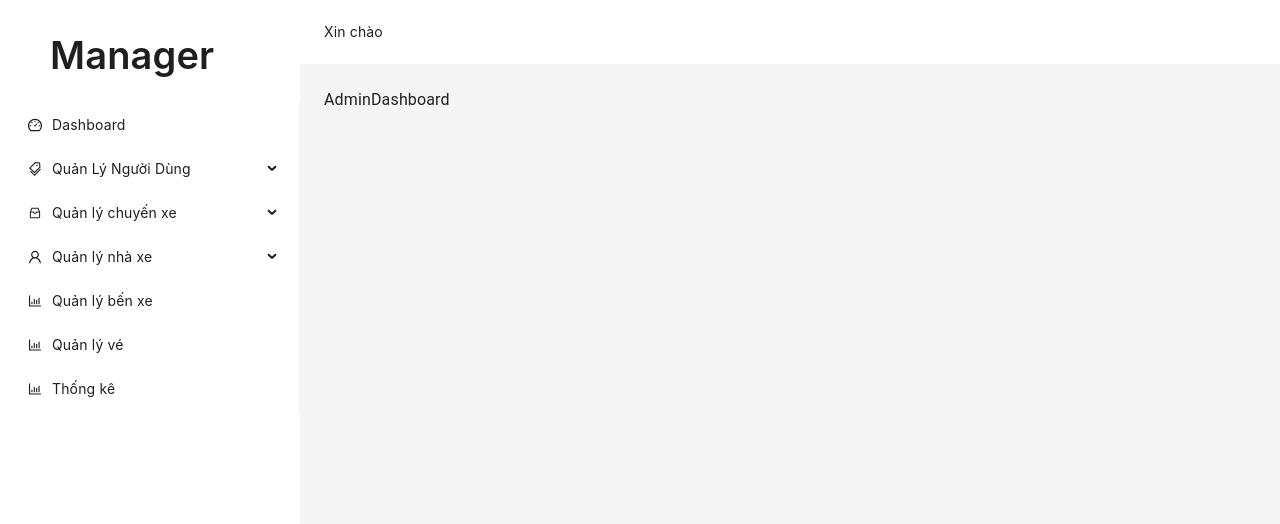
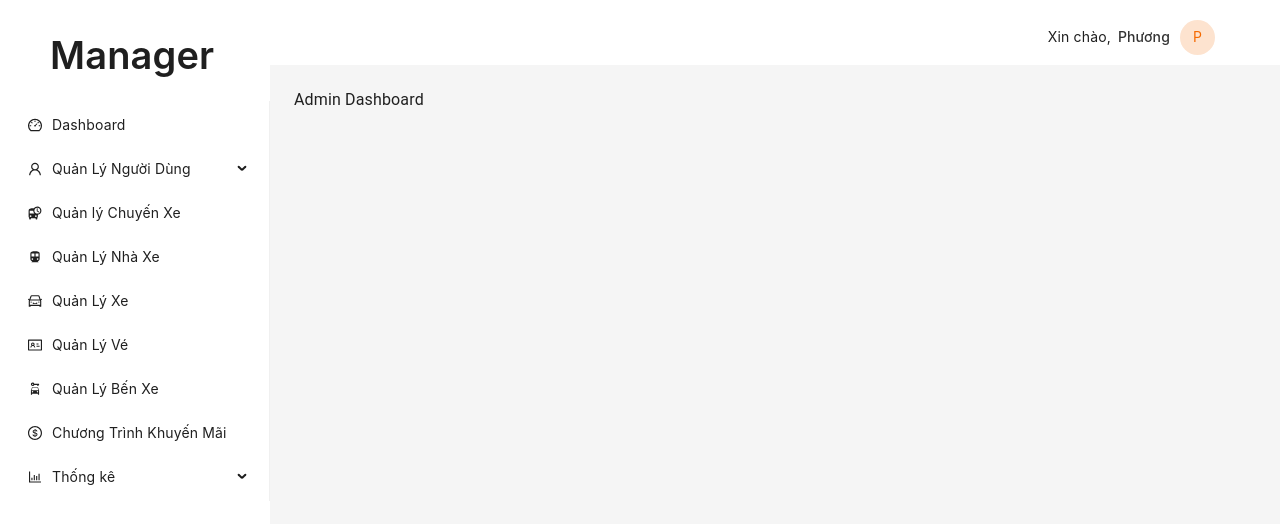
Before and after one commit to phuongdenpro/ticket-booking-client, a React (Create React App) app: page /admin in a window 1280 px wide. Shown: the top 524 px of the page. Built offline with nearby package versions, Linux system fonts and the light colour scheme.

Commit message:
header admin manager

```diff
--- a/src/components/common/Sidebar.js
+++ b/src/components/common/Sidebar.js
@@ -7,6 +7,9 @@ import {
   DashboardOutlined,
   MenuUnfoldOutlined,
   MenuFoldOutlined,
+  CarOutlined,
+  IdcardOutlined,
+  DollarCircleOutlined,
 } from "@ant-design/icons";
 import { Avatar, Button, Menu } from "antd";
 import { useNavigate } from "react-router-dom";
@@ -14,6 +17,9 @@ import { Typography } from "antd";
 import React, { useEffect, useState } from "react";
 import store from "../../redux/store";
 import logo from "../../assets/logo.png";
+import CarRentalIcon from "@mui/icons-material/CarRental";
+import DepartureBoardIcon from "@mui/icons-material/DepartureBoard";
+import DirectionsTransitIcon from "@mui/icons-material/DirectionsTransit";
 const { Title } = Typography;
 
 const rootSubmenuKeys = [
@@ -45,31 +51,25 @@ const Sidebar = (props) => {
   };
   const items = [
     getItem("Dashboard", "", <DashboardOutlined />),
-    getItem("Quản Lý Người Dùng", "sub1", <TagsOutlined />, [
-      getChildItem("Nhóm sản phẩm", "2"),
-      getChildItem("Sản phẩm", "3"),
-      getChildItem("Ngành hàng", "4"),
-    ]),
     getItem(
-      "Quản lý chuyến xe",
-      "sub2",
-      <InboxOutlined />,
-      [
-        getChildItem("Phiếu nhập hàng", "5"),
-        getChildItem("Phiếu kiểm kê", "6"),
-        getChildItem("Lịch sử biến động kho", "7"),
-      ],
+      "Quản Lý Người Dùng",
+      "user",
+      <UserOutlined />,
+      [getChildItem("Người dùng", "user/user"), getChildItem("Nhóm người dùng", "user/group-user")],
       true
     ),
-    getItem("Quản lý nhà xe", "sub3", <UserOutlined />, [
-      getChildItem("Nhà cung cấp", "1", true),
-      getChildItem("Quản lý xe", "9"),
-      getChildItem("Khách hàng", "10"),
-      getChildItem("Nhân viên", "11", true),
+    getItem("Quản lý Chuyến Xe", "trip", <DepartureBoardIcon />),
+    getItem("Quản Lý Nhà Xe", "passenger", <DirectionsTransitIcon />),
+    getItem("Quản Lý Xe", "vehicle", <CarOutlined />),
+    getItem("Quản Lý Vé", "ticket", <IdcardOutlined />),
+    getItem("Quản Lý Bến Xe", "station", <CarRentalIcon />),
+    getItem("Chương Trình Khuyến Mãi", "promotion", <DollarCircleOutlined />),
+    getItem("Thống kê", "dashboard", <BarChartOutlined />, [
+      getChildItem("Thống kê doanh thu", "dashboard/cost"),
+      getChildItem("Thống kê người dùng", "dashboard/user"),
+      getChildItem("Thống kê vé", "dashboard/ticket"),
+      getChildItem("Thống kê tổng hợp ", "dashboard/default"),
     ]),
-    getItem("Quản lý bến xe", "12", <BarChartOutlined />),
-    getItem("Quản lý vé", "13", <BarChartOutlined />),
-    getItem("Thống kê", "dashboard/default", <BarChartOutlined />),
   ];
 
   const onOpenChange = (keys) => {
@@ -83,16 +83,16 @@ const Sidebar = (props) => {
   };
 
   const onSelect = (selected) => {
-    navigate(`/admin/${selected.key}`)
-  }
+    navigate(`/admin/${selected.key}`);
+  };
 
   const onClick = (selected) => {
-    navigate(`/admin/${selected.key}`)
-  }
+    navigate(`/admin/${selected.key}`);
+  };
 
   return (
     <div>
-    <Title style={{marginLeft:50, height:50}}>Manager</Title>
+      <Title style={{ marginLeft: 50, height: 50 }}>Manager</Title>
       <Menu
         mode="inline"
         theme="light"
--- a/src/components/common/Topbar.js
+++ b/src/components/common/Topbar.js
@@ -1,10 +1,34 @@
-import { AppBar, Toolbar } from "@mui/material";
-import { Typography } from "antd";
+import { SettingOutlined } from "@ant-design/icons";
+import { AppBar, Menu, Toolbar } from "@mui/material";
+import { Avatar, Dropdown, message, Typography } from "antd";
+import { Header } from "antd/es/layout/layout";
 import React from "react";
+import { useState } from "react";
 import colorConfigs from "../../config/colorConfigs";
 import sizeConfigs from "../../config/sizeConfigs";
 
 const Topbar = (props) => {
+  const onClick = ({ key }) => {
+    message.info(`Click on item ${key}`);
+  };
+  const items = [
+    {
+      label: "Thông tin tài khoản",
+      key: "1",
+    },
+    {
+      label: (
+        <a rel="noopener noreferrer" href="/doi-mat-khau">
+          Đổi mật khẩu
+        </a>
+      ),
+      key: "2",
+    },
+    {
+      label: "Đăng xuất",
+      key: "3",
+    },
+  ];
   return (
     <AppBar
       position="fixed"
@@ -17,8 +41,35 @@ const Topbar = (props) => {
         marginLeft: 0,
       }}
     >
-      <Toolbar>
-        <Typography>Xin chào</Typography>
+      <Toolbar
+        style={{
+          top: 4.5,
+          right: 40,
+          padding: 15,
+          justifyContent: "flex-end",
+        }}
+      >
+        <Typography>Xin chào,</Typography>
+        <Typography
+          style={{ fontWeight: "500", color: "#333", marginLeft: 7 }}
+        >
+          Phương
+        </Typography>
+        <Dropdown menu={{ items, onClick }}>
+          <Avatar
+            style={{
+              color: "#f56a00",
+              backgroundColor: "#fde3cf",
+              width: "35px",
+              height: "35px",
+              marginRight: "10px",
+              marginLeft: "10px",
+            }}
+            onClick={(e) => e.preventDefault()}
+          >
+            P
+          </Avatar>
+        </Dropdown>
       </Toolbar>
     </AppBar>
   );
--- a/src/config/sizeConfigs.js
+++ b/src/config/sizeConfigs.js
@@ -1,6 +1,6 @@
 const sizeConfigs = {
     sidebar: {
-      width: "300px",
+      width: "270px",
     }
   };
 
--- a/src/pages/Admin/AdminDashboard.js
+++ b/src/pages/Admin/AdminDashboard.js
@@ -2,7 +2,7 @@ import React from 'react'
 
 const AdminDashboard = (props)=>{
     return (
-        <div>AdminDashboard</div>
+        <div>Admin Dashboard</div>
       )
 }
 
--- a/src/pages/Admin/AdminPassenger.js
+++ b/src/pages/Admin/AdminPassenger.js
@@ -2,7 +2,7 @@ import React from 'react'
 
 const AdminPassenger = (props)=>{
     return (
-        <div>AdminPassenger</div>
+        <div>Quản lý nhà xe</div>
       )
 }
 
--- a/src/pages/Admin/AdminTrip.js
+++ b/src/pages/Admin/AdminTrip.js
@@ -2,7 +2,7 @@ import React from 'react'
 
 const AdminTrip = (props)=>{
     return (
-        <div>AdminTrip</div>
+        <div>Quản lý chuyến xe</div>
       )
 }
 
--- /dev/null
+++ b/src/routers/adminRoutes.js
@@ -0,0 +1,55 @@
+import DashboardOutlinedIcon from "@mui/icons-material/DashboardOutlined";
+import AppsOutlinedIcon from "@mui/icons-material/AppsOutlined";
+import ArticleOutlinedIcon from "@mui/icons-material/ArticleOutlined";
+import FormatListBulletedOutlinedIcon from "@mui/icons-material/FormatListBulletedOutlined";
+import FileDownloadOutlinedIcon from "@mui/icons-material/FileDownloadOutlined";
+import AdminPassenger from "../pages/Admin/AdminPassenger";
+import AdminTicket from "../pages/Admin/AdminTicket";
+import AdminDashboard from "../pages/Admin/AdminDashboard";
+import AdminStation from "../pages/Admin/AdminStation";
+import AdminTrip from "../pages/Admin/AdminTrip";
+import AdminTripPassenger from "../pages/Admin/AdminTripPassenger";
+import AdminUser from "../pages/Admin/AdminUser";
+import AdminVehicle from "../pages/Admin/AdminVehicle";
+
+const adminRoutes = [
+  {
+    index: true,
+    element: <AdminDashboard />,
+  },
+  {
+    path: "/admin/user/user",
+    element: <AdminUser />,
+  },
+  {
+    path: "/admin/passenger",
+    element: <AdminPassenger />,
+  },
+  {
+    path: "/admin/station",
+    element: <AdminStation />,
+  },
+  {
+    path: "/admin/ticket",
+    element: <AdminTicket />,
+  },
+  {
+    path: "/admin/trip",
+    element: <AdminTrip />,
+  },
+  {
+    path: "/admin/trip-passenger",
+    element: <AdminTripPassenger />,
+  },
+  {
+    path: "/admin/vehicle",
+    element: <AdminVehicle />,
+  },
+  {
+    path: "/admin/dashboard/default",
+    element: <AdminDashboard />,
+  },
+
+];
+
+export default adminRoutes;
--- a/src/routers/appRoutes.js
+++ /dev/null
@@ -1,37 +0,0 @@
-import DashboardOutlinedIcon from '@mui/icons-material/DashboardOutlined';
-import AppsOutlinedIcon from '@mui/icons-material/AppsOutlined';
-import ArticleOutlinedIcon from '@mui/icons-material/ArticleOutlined';
-import FormatListBulletedOutlinedIcon from '@mui/icons-material/FormatListBulletedOutlined';
-import FileDownloadOutlinedIcon from '@mui/icons-material/FileDownloadOutlined';
-import AdminPassenger from '../pages/Admin/AdminPassenger';
-import AdminTicket from '../pages/Admin/AdminTicket';
-import AdminDashboard from '../pages/Admin/AdminDashboard';
-
-const appRoutes = [
-  {
-    index: true,
-    element: <AdminDashboard />,
-  },
-  {
-    path: "/admin/1",
-    element: <AdminPassenger />,
-  },
-  {
-    path: "admin/dashboard",
-    element: <AdminPassenger />,
-  },
-  {
-    path: "admin/component",
-    element: <AdminPassenger />,
-  },
-  {
-    path: "admin/documentation",
-    element: <AdminPassenger />,
-  },
-  {
-    path: "admin/changelog",
-    element: <AdminPassenger />,
-  }
-];
-
-export default appRoutes;
--- a/src/routers/index.js
+++ b/src/routers/index.js
@@ -1,6 +1,6 @@
 import { ReactNode } from "react";
 import { Route } from "react-router-dom";
-import appRoutes from "./appRoutes";
+import adminRoutes from "./adminRoutes";
 
 const generateRoute = (routes) => {
   return routes.map((route, index) =>
@@ -14,4 +14,4 @@ const generateRoute = (routes) => {
   );
 };
 
-export const routes = generateRoute(appRoutes);
+export const routes = generateRoute(adminRoutes);
```
Also changed, not shown: src/assets/avatar.png (added).
